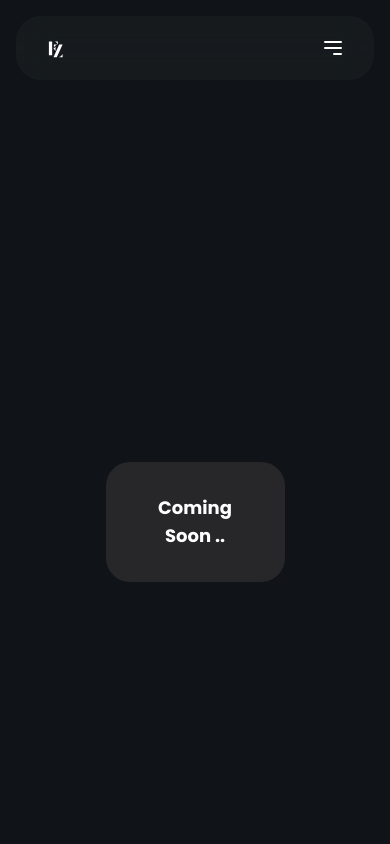
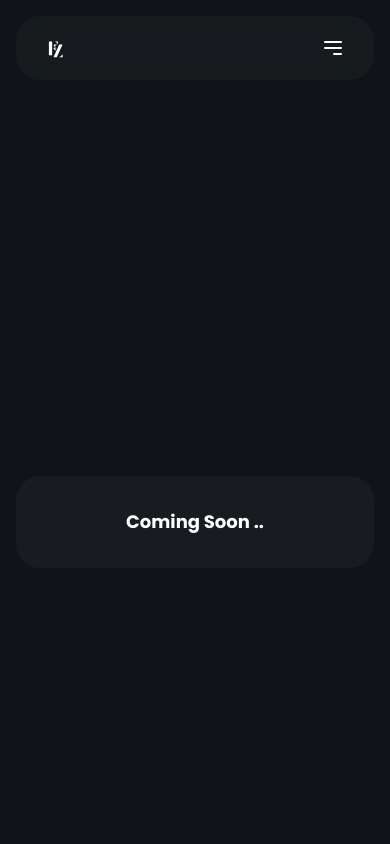
Before and after one commit to farouk26/my-portfolio, a Next.js app: page /projects/alibabalite in a window 390 px wide. Shown: the top 844 px of the page. Built offline with nearby package versions, Linux system fonts and the light colour scheme.

Commit message:
fix(alibabalite project page): fix coming soon message background and width on mobile
fixed the background for the coming soon message and the width on mobile and tablet view

```diff
--- a/src/pages/projects/alibabalite.jsx
+++ b/src/pages/projects/alibabalite.jsx
@@ -4,7 +4,7 @@ function alibabalitePage() {
   return (
     <div className="w-full min-h-screen flex items-center justify-center">
       <motion.div
-        className="h-1/2 w-1/2 p-8 bg-zinc-800 rounded-3xl"
+        className="h-1/2 w-full lg:w-1/2 p-8 bg-dark-200 rounded-3xl"
         initial={{ opacity: 0, x: 50 }}
         animate={{ opacity: [0, 0.8, 1], x: 0 }}
         transition={{
```
